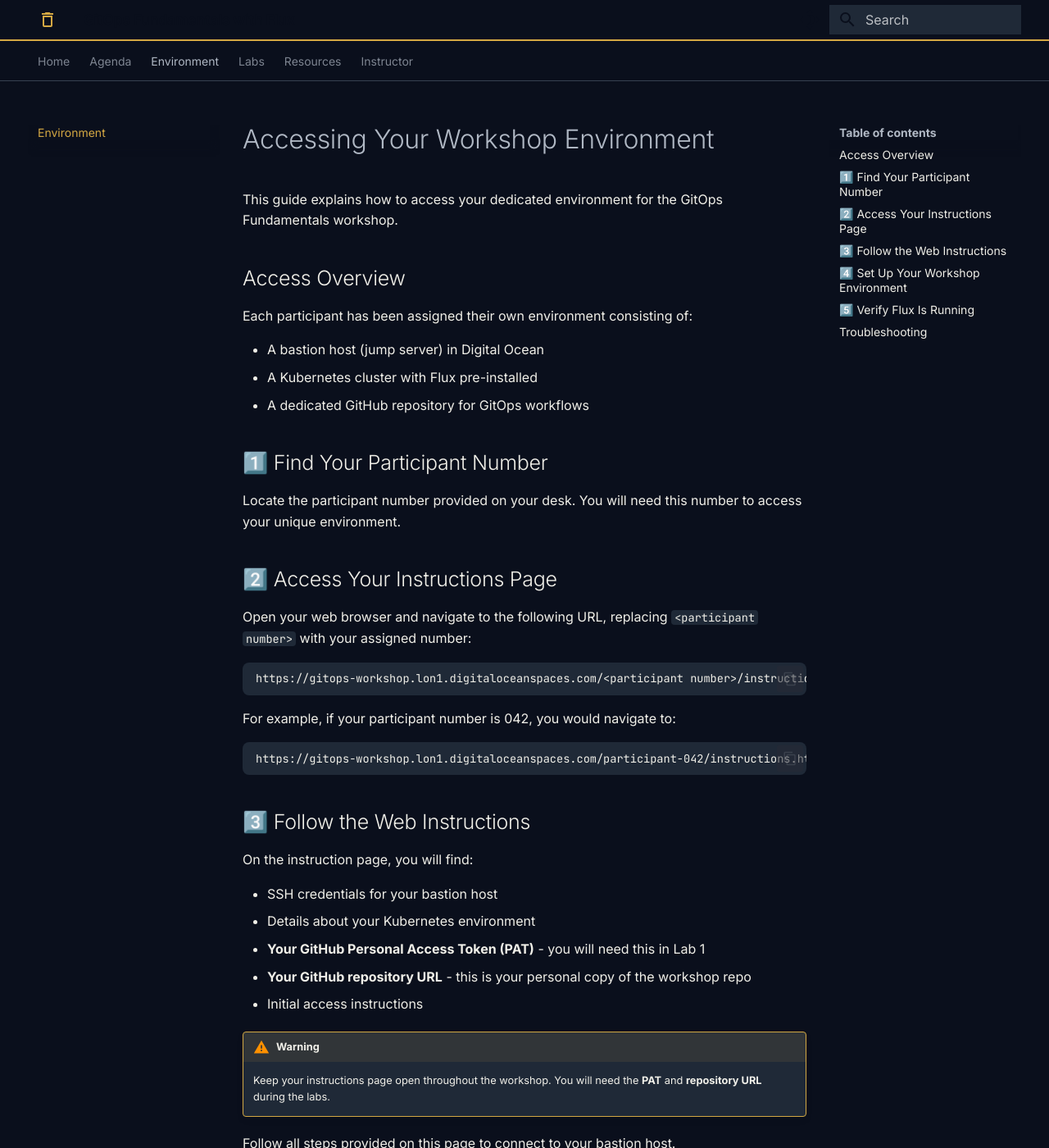
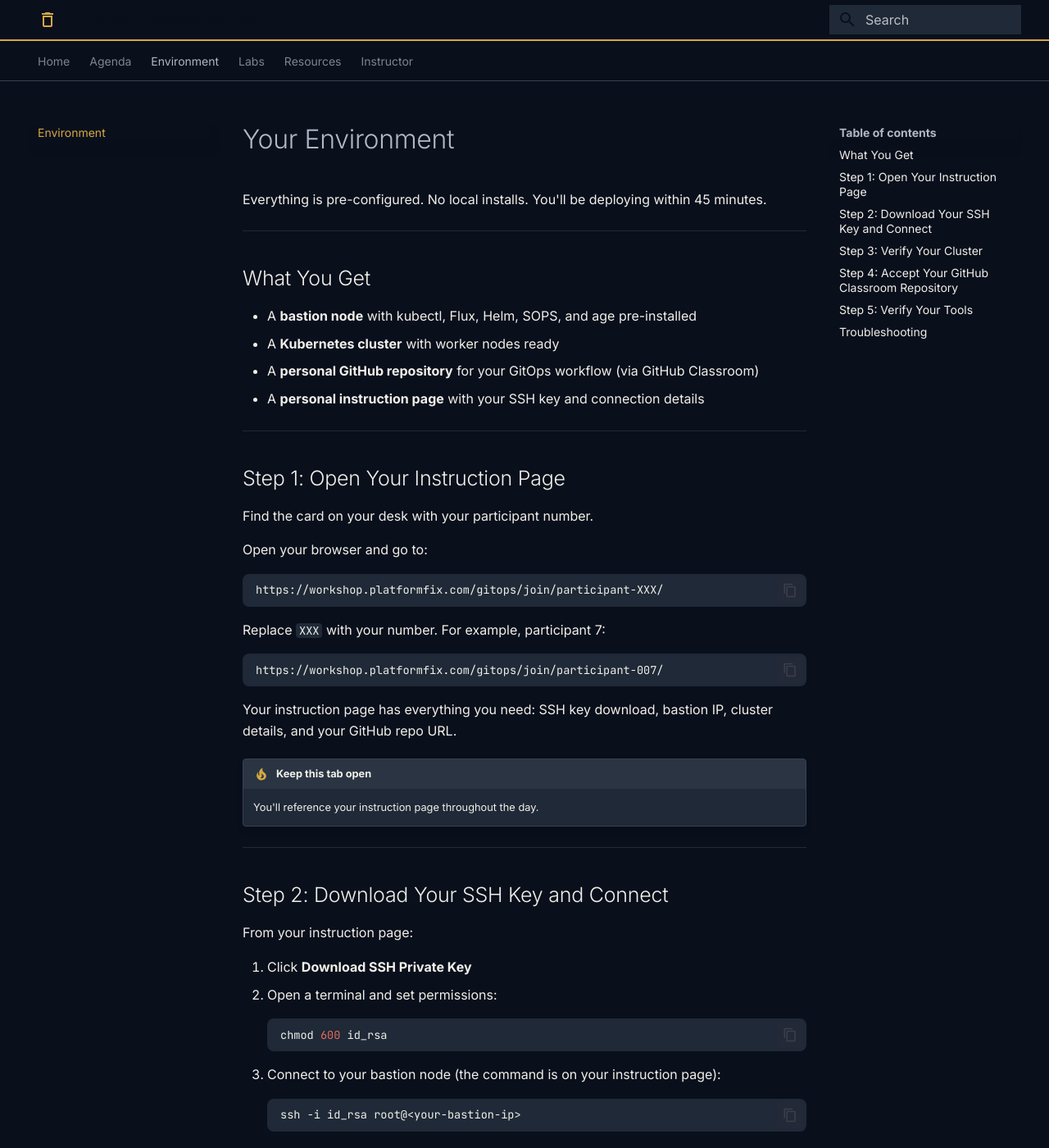
Before and after one commit to stevenwadeconsulting/gitops-fundamentals-lab, an MkDocs documentation site: the page built from docs/access.md, in a window 1280 px wide and 1400 px high. Shown: the whole window at 82% size. Built offline with MkDocs 1.6.1 and Material for MkDocs 9.7.7, drawn with Linux system fonts in a browser that asks for light colours; some of the changed text lies outside the part shown.

Commit message:
Rewrite access page for new infrastructure
Updated URLs to workshop.platformfix.com. Added GitHub Classroom step.
Clarified bastion vs local machine workflow (Git on laptop, kubectl on
bastion). Added tool verification step. Troubleshooting as a clean table.
Removed emoji from headings. Removed DigitalOcean Spaces references.

Co-Authored-By: Claude Opus 4.6 (1M context) <noreply@anthropic.com>

````diff
--- a/docs/access.md
+++ b/docs/access.md
@@ -1,73 +1,117 @@
-# Accessing Your Workshop Environment
+# Your Environment
 
-This guide explains how to access your dedicated environment for the GitOps Fundamentals workshop.
+Everything is pre-configured. No local installs. You'll be deploying within 45 minutes.
 
-## Access Overview
+---
 
-Each participant has been assigned their own environment consisting of:
+## What You Get
 
-- A bastion host (jump server) in Digital Ocean
-- A Kubernetes cluster with Flux pre-installed
-- A dedicated GitHub repository for GitOps workflows
+- A **bastion node** with kubectl, Flux, Helm, SOPS, and age pre-installed
+- A **Kubernetes cluster** with worker nodes ready
+- A **personal GitHub repository** for your GitOps workflow (via GitHub Classroom)
+- A **personal instruction page** with your SSH key and connection details
 
-## 1️⃣ Find Your Participant Number
+---
 
-Locate the participant number provided on your desk. You will need this number to access your unique environment.
+## Step 1: Open Your Instruction Page
 
-## 2️⃣ Access Your Instructions Page
+Find the card on your desk with your participant number.
 
-Open your web browser and navigate to the following URL, replacing `<participant number>` with your assigned number:
+Open your browser and go to:
 
 ```
-https://gitops-workshop.lon1.digitaloceanspaces.com/<participant number>/instructions.html
+https://workshop.platformfix.com/gitops/join/participant-XXX/
 ```
 
-For example, if your participant number is 042, you would navigate to:
+Replace `XXX` with your number. For example, participant 7:
+
 ```
-https://gitops-workshop.lon1.digitaloceanspaces.com/participant-042/instructions.html
+https://workshop.platformfix.com/gitops/join/participant-007/
 ```
 
-## 3️⃣ Follow the Web Instructions
+Your instruction page has everything you need: SSH key download, bastion IP, cluster details, and your GitHub repo URL.
 
-On the instruction page, you will find:
+!!! tip "Keep this tab open"
+    You'll reference your instruction page throughout the day.
 
-- SSH credentials for your bastion host
-- Details about your Kubernetes environment
-- **Your GitHub Personal Access Token (PAT)** - you will need this in Lab 1
-- **Your GitHub repository URL** - this is your personal copy of the workshop repo
-- Initial access instructions
+---
 
-!!! warning
-    Keep your instructions page open throughout the workshop. You will need the **PAT** and **repository URL** during the labs.
+## Step 2: Download Your SSH Key and Connect
 
-Follow all steps provided on this page to connect to your bastion host.
+From your instruction page:
 
-## 4️⃣ Set Up Your Workshop Environment
+1. Click **Download SSH Private Key**
+2. Open a terminal and set permissions:
 
-Once you have successfully connected to your bastion host, your participant repository has been pre-cloned. Navigate to it:
+    ```bash
+    chmod 600 id_rsa
+    ```
+
+3. Connect to your bastion node (the command is on your instruction page):
+
+    ```bash
+    ssh -i id_rsa root@<your-bastion-ip>
+    ```
+
+!!! note "Windows users"
+    Use WSL or Git Bash. If you must use PuTTY, convert the key to PPK format with PuTTYgen.
+
+---
+
+## Step 3: Verify Your Cluster
+
+Once connected to your bastion:
 
 ```bash
-cd ~/workshop
-cd examples
+kubectl get nodes
 ```
 
-## 5️⃣ Verify Flux Is Running
+You should see worker nodes in `Ready` state. If not, raise your hand.
 
-Confirm that Flux is installed and healthy on your cluster:
+---
+
+## Step 4: Accept Your GitHub Classroom Repository
+
+Steve will share a GitHub Classroom link at the start of the workshop.
+
+1. Click the link
+2. Authorise with your GitHub account
+3. A private repository will be created for you under the `platformfix` organisation
+4. Clone it to your **local machine** (not the bastion):
+
+    ```bash
+    git clone <your-repo-url>
+    ```
+
+!!! warning "Git changes happen on your laptop, not the bastion"
+    You'll edit files and push from your local machine. The bastion is for running kubectl and flux commands to observe what Flux does with your changes.
+
+---
+
+## Step 5: Verify Your Tools
+
+On the bastion, confirm everything is installed:
 
 ```bash
-flux check
+kubectl version --client
+flux version --client
+flux-operator --version
+helm version --short
+sops --version
+age --version
 ```
 
-You should see all Flux components reporting as healthy. If you encounter any issues, ask for assistance before proceeding.
+All commands should return version numbers. If anything is missing, raise your hand.
+
+---
 
 ## Troubleshooting
 
-If you encounter any issues:
+| Problem | Fix |
+|---------|-----|
+| Can't download SSH key | Try a different browser. Check the URL matches your participant number. |
+| SSH connection refused | Double check the IP from your instruction page. Make sure `chmod 600` was run. |
+| kubectl not working | Run `cat ~/.kube/config` on the bastion. If empty, raise your hand. |
+| GitHub Classroom link not working | Make sure you're signed into GitHub. Try an incognito window. |
 
-1. Double-check your participant number
-2. Ensure you're using the correct SSH credentials from your instructions page
-3. Verify Flux is running: `flux check`
-4. Ask one of the workshop facilitators for assistance
-
-Your environment will remain available throughout the duration of the workshop.
+If none of that works, raise your hand. Don't waste lab time debugging access issues.
````
